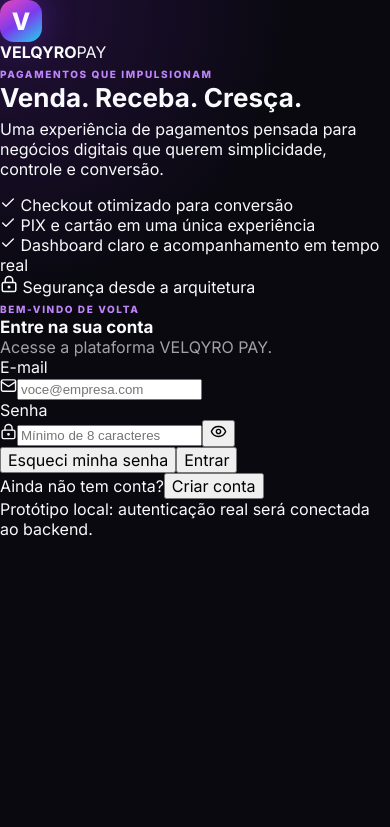
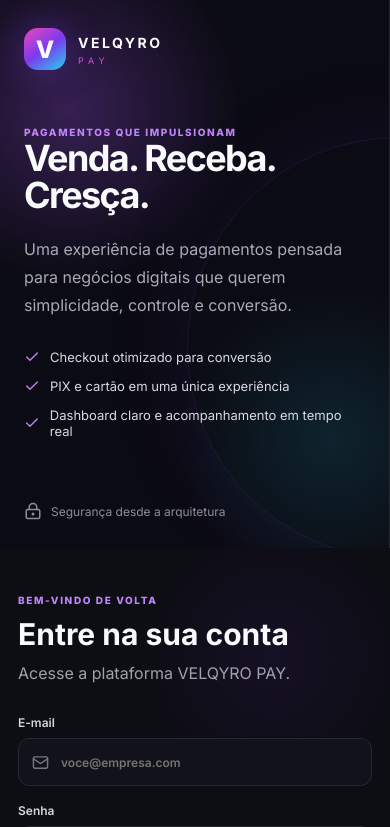
Before and after one commit to nicsonolivier/velqyro-pay, a React (Vite) app: page / in a window 390 px wide. Shown: the top 827 px of the page. Built offline with nearby package versions, Linux system fonts and the light colour scheme.

Commit message:
style: add responsive auth and onboarding design

```diff
--- a/src/styles.css
+++ b/src/styles.css
@@ -153,3 +153,64 @@
   .sidebar nav { grid-template-columns: 1fr; }
   .period { width: 100%; text-align: center; }
 }
+
+
+/* Authentication & onboarding */
+.auth-page { min-height: 100vh; display: grid; grid-template-columns: minmax(360px,.9fr) minmax(500px,1.1fr); background: #09090f; }
+.auth-visual { min-height: 100vh; padding: 42px clamp(30px,6vw,84px); display: flex; flex-direction: column; position: relative; overflow: hidden; background: radial-gradient(circle at 18% 20%, rgba(168,85,247,.28), transparent 32%), radial-gradient(circle at 85% 80%, rgba(34,211,238,.12), transparent 28%), #0b0b13; border-right: 1px solid var(--line); }
+.auth-visual::after { content:""; position:absolute; width:420px; height:420px; border:1px solid rgba(168,85,247,.12); border-radius:50%; right:-220px; top:25%; box-shadow:0 0 100px rgba(124,58,237,.08); }
+.auth-logo { display:flex; align-items:center; gap:12px; position:relative; z-index:1; }
+.auth-logo strong { letter-spacing:.18em; font-size:14px; }
+.auth-logo span { display:block; color:#d946ef; letter-spacing:.55em; font-size:9px; margin-top:3px; }
+.auth-copy { margin:auto 0; max-width:560px; position:relative; z-index:1; }
+.auth-copy h1 { font-size:clamp(38px,5vw,68px); line-height:1.02; letter-spacing:-.045em; max-width:650px; margin-bottom:22px; }
+.auth-copy > p { color:#aaaab5; font-size:16px; line-height:1.75; max-width:540px; margin-bottom:30px; }
+.auth-feature { display:flex; gap:10px; align-items:center; color:#d9d9e2; margin:13px 0; font-size:13px; }
+.auth-feature svg { color:#c084fc; }
+.trust-row { display:flex; align-items:center; gap:9px; color:#8e8e99; font-size:12px; position:relative; z-index:1; }
+.auth-form-side { display:grid; place-items:center; padding:32px; background:radial-gradient(circle at 70% 20%, rgba(124,58,237,.08), transparent 25%), #0d0d14; }
+.auth-card { width:min(100%,440px); }
+.auth-card.wide { width:min(100%,620px); }
+.auth-card h2 { font-size:30px; margin:8px 0 9px; }
+.auth-card > .muted { line-height:1.6; margin-bottom:28px; }
+.auth-form, .form-grid { display:grid; gap:17px; margin-top:28px; }
+.form-grid { grid-template-columns:1fr 1fr; }
+.full { grid-column:1/-1; }
+.auth-form label, .form-grid label { display:grid; gap:8px; color:#d5d5dd; font-size:12px; font-weight:600; }
+.input-shell { min-height:48px; display:flex; align-items:center; gap:10px; padding:0 13px; border:1px solid var(--line); border-radius:11px; background:#12121a; color:#777783; transition:.2s ease; }
+.input-shell:focus-within { border-color:#7c3aed; box-shadow:0 0 0 3px rgba(124,58,237,.12); }
+.input-shell input { flex:1; border:0; outline:0; color:white; background:transparent; min-width:0; font:inherit; }
+.form-grid > label > input, .form-grid select { min-height:48px; border:1px solid var(--line); border-radius:11px; background:#12121a; color:white; padding:0 13px; outline:0; }
+.form-grid select:focus, .form-grid > label > input:focus { border-color:#7c3aed; box-shadow:0 0 0 3px rgba(124,58,237,.12); }
+.icon-button { border:0; background:transparent; color:#8d8d98; padding:5px; cursor:pointer; display:grid; place-items:center; }
+.primary-button { min-height:49px; border:0; border-radius:11px; color:white; font-weight:800; cursor:pointer; background:linear-gradient(90deg,#6d28d9,#9333ea,#7c3aed); box-shadow:0 10px 35px rgba(124,58,237,.22); }
+.primary-button:hover { filter:brightness(1.08); transform:translateY(-1px); }
+.text-button, .back-link { border:0; background:transparent; color:#c084fc; cursor:pointer; font-weight:700; padding:0; }
+.forgot { justify-self:end; font-size:12px; margin-top:-6px; }
+.back-link { display:flex; align-items:center; gap:7px; margin-bottom:28px; }
+.terms { grid-template-columns:auto 1fr !important; align-items:start; line-height:1.5; font-weight:400 !important; color:#9d9da8 !important; }
+.terms input { accent-color:#7c3aed; }
+.auth-switch { display:flex; justify-content:center; gap:6px; margin-top:24px; padding-top:22px; border-top:1px solid var(--line); color:#8f8f9a; font-size:12px; }
+.auth-switch button { border:0; background:transparent; color:#c084fc; font-weight:800; cursor:pointer; padding:0; }
+.prototype-note { color:#60606c; text-align:center; font-size:10px; margin:18px 0 0; }
+.success-box { display:flex; gap:13px; border:1px solid rgba(34,197,94,.22); background:rgba(34,197,94,.08); color:#bbf7d0; border-radius:13px; padding:16px; margin-top:28px; }
+.success-box p { margin:5px 0 0; color:#8fb89d; font-size:12px; line-height:1.5; }
+.step-indicator { display:flex; align-items:center; width:140px; margin-bottom:30px; }
+.step-indicator span { width:28px; height:28px; border-radius:50%; display:grid; place-items:center; border:1px solid #7c3aed; color:#d8b4fe; font-size:11px; }
+.step-indicator span.done { background:#7c3aed; color:white; }
+.step-indicator i { height:1px; flex:1; background:#7c3aed; }
+
+@media (max-width: 900px) {
+  .auth-page { grid-template-columns:1fr; }
+  .auth-visual { min-height:auto; padding:28px 24px; }
+  .auth-copy { margin:70px 0; }
+  .auth-copy h1 { font-size:42px; }
+  .auth-form-side { padding:50px 22px; }
+}
+@media (max-width: 520px) {
+  .auth-copy { margin:50px 0; }
+  .auth-copy h1 { font-size:36px; }
+  .form-grid { grid-template-columns:1fr; }
+  .full { grid-column:auto; }
+  .auth-form-side { padding:40px 18px; }
+}
```
